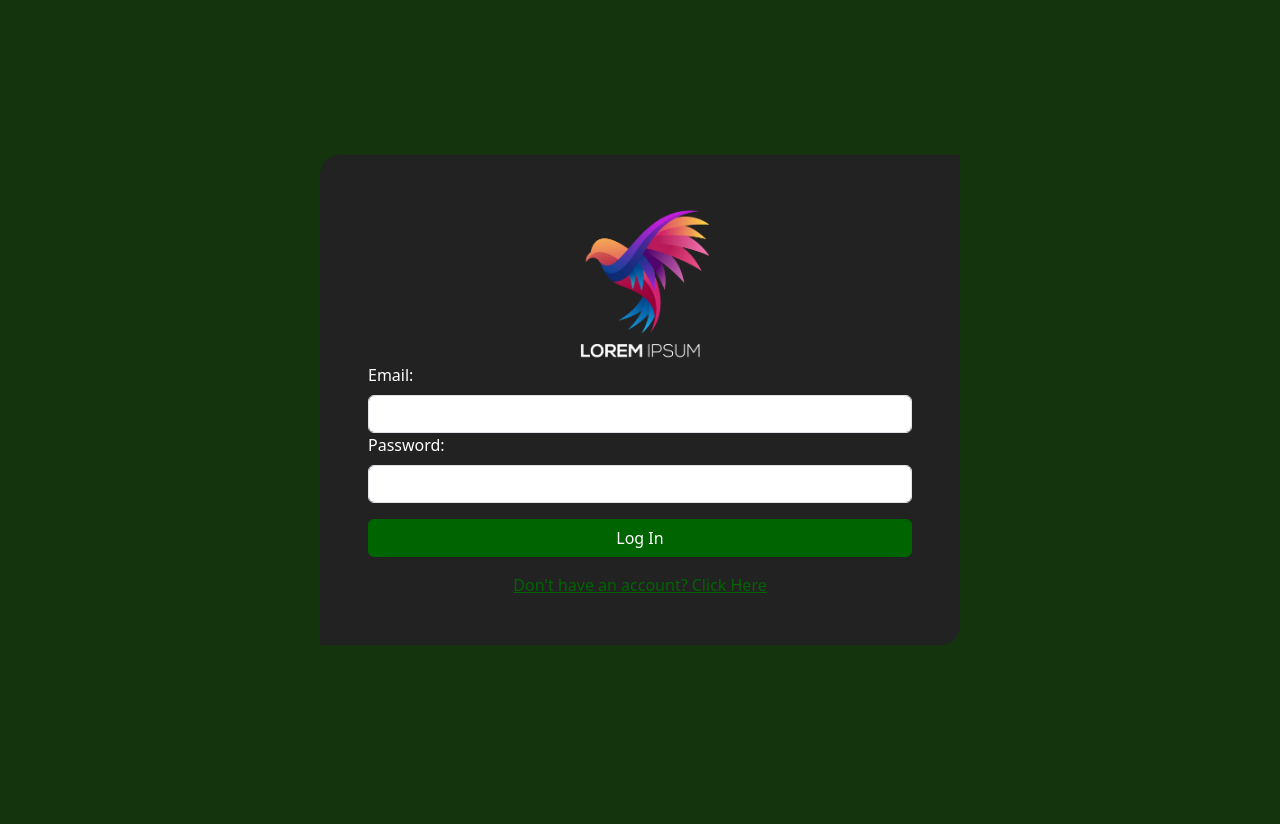
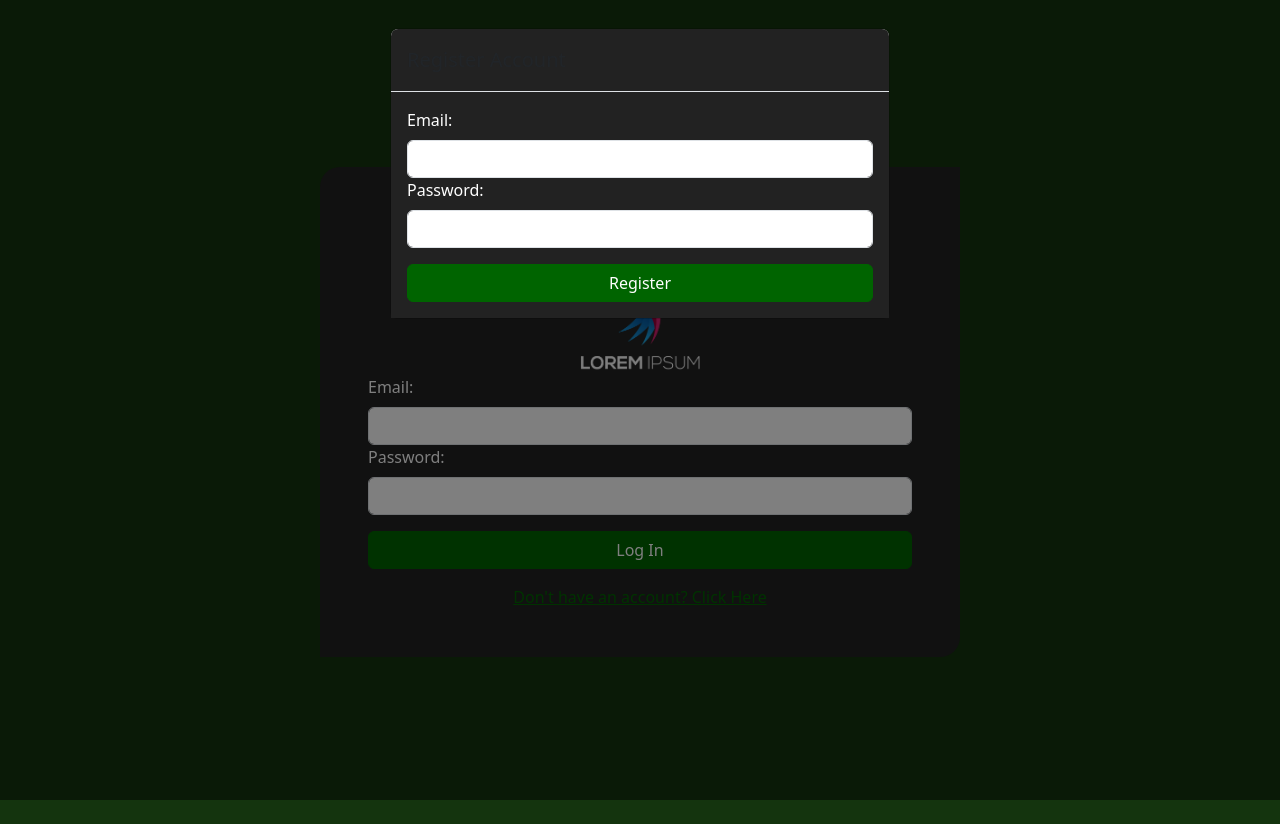
Before and after one commit to ESPR07/Javascript-2, a website: page index.html in a window 1280 px wide. Both pictures are taken after a click on the link "Don't have an account? Click Here". Before the commit the page ends 800 px from the top, so only its background shows below. Drawn offline with nearby package versions, Linux system fonts and the light colour scheme.

Commit message:
Optimalization

```diff
--- a/index.html
+++ b/index.html
@@ -5,20 +5,76 @@
     <meta name="viewport" content="width=device-width, initial-scale=1.0" />
     <meta name="description" content="Log in to start your journey!" />
     <link href="/dist/css/styles.css" rel="stylesheet" />
+    <script
+      src="https://cdn.jsdelivr.net/npm/bootstrap@5.3.1/dist/js/bootstrap.bundle.min.js"
+      integrity="sha384-HwwvtgBNo3bZJJLYd8oVXjrBZt8cqVSpeBNS5n7C8IVInixGAoxmnlMuBnhbgrkm"
+      crossorigin="anonymous"
+    ></script>
     <title>Log In Page</title>
   </head>
   <body class="log-in-bg vh-100 d-flex align-items-center">
+    <div
+      class="modal fade"
+      id="register-modal"
+      tabindex="-1"
+      aria-labelledby="register-modal-label"
+      aria-hidden="true"
+    >
+      <div class="modal-dialog">
+        <div class="modal-content">
+          <div class="modal-header">
+            <h1 class="modal-title fs-5" id="register-modal-label">
+              Register Account
+            </h1>
+          </div>
+          <div class="modal-body">
+            <form class="register-form" action="/feed.html">
+              <label for="email" class="form-label">Email:</label>
+              <input
+                type="email"
+                id="email"
+                class="form-control register-email"
+                required
+              />
+              <label for="password" class="form-label">Password:</label>
+              <input
+                type="password"
+                id="password"
+                class="form-control register-email"
+                required
+              />
+              <button class="btn btn-primary mt-3 w-100">Register</button>
+            </form>
+          </div>
+        </div>
+      </div>
+    </div>
     <div class="log-in-container container col-md-6 col-11 p-5">
       <div class="logo"></div>
       <form class="log-in-form" action="/feed.html">
         <label for="email" class="form-label">Email:</label>
-        <input type="email" id="email" class="form-control" required />
+        <input
+          type="email"
+          id="email"
+          class="form-control log-in-email"
+          required
+        />
         <label for="password" class="form-label">Password:</label>
-        <input type="password" id="password" class="form-control" required />
+        <input
+          type="password"
+          id="password"
+          class="form-control log-in-email"
+          required
+        />
         <button class="btn btn-primary mt-3 w-100">Log In</button>
       </form>
-      <a href="#" class="register-link mt-3"
-        >Don't have an account? Click Here</a
+      <a
+        href="#"
+        class="register-link mt-3"
+        data-bs-toggle="modal"
+        data-bs-target="#register-modal"
+      >
+        Don't have an account? Click Here</a
       >
     </div>
   </body>
--- a/src/scss/_feed.scss
+++ b/src/scss/_feed.scss
@@ -50,10 +50,7 @@
 
 .user-post-image {
   background-image: url(/images/logo.webp);
-  width: 10vw;
-  height: 10vw;
   position: absolute;
-  border-radius: 100%;
   top: -3.5rem;
   left: -5vw;
   border: 4px solid var(--background);
@@ -63,10 +60,7 @@
 
 .profile-image {
   background-image: url(/images/logo.webp);
-  width: 10vw;
-  height: 10vw;
   border: 3px solid var(--text-color);
-  margin-right: 5vw;
   @extend .image-default;
   @extend .image-sizing;
 }
@@ -74,6 +68,7 @@
 .post-text-form {
   display: flex;
   flex-direction: column;
+  padding-left: 5vw;
 }
 
 .make-post-features {
--- a/src/scss/_profile.scss
+++ b/src/scss/_profile.scss
@@ -14,3 +14,7 @@
   border: 3px solid var(--text-color);
   @extend .image-default;
 }
+
+.user-info {
+  color: var(--text-color);
+}
--- a/src/scss/_variables.scss
+++ b/src/scss/_variables.scss
@@ -8,10 +8,8 @@
 
 $primary: rgba(0, 100, 0);
 
-$body-color: white;
-
 body {
-  min-height: 100vh;
+  min-height: 103vh;
   background-image: url(/images/background.png);
   background-size: cover;
   background-repeat: no-repeat;
@@ -23,7 +21,11 @@ footer {
 }
 
 .posts-container {
-  margin-top: 4vw !important;
+  margin-top: 60px !important;
+}
+
+.modal-dialog * {
+  background-color: var(--dark-box);
 }
 
 .form-label {
```
Also changed, not shown: feed.html (+2 -2 lines), profile.html (+7 -3 lines), dist/css/styles.css, 1 other file.
